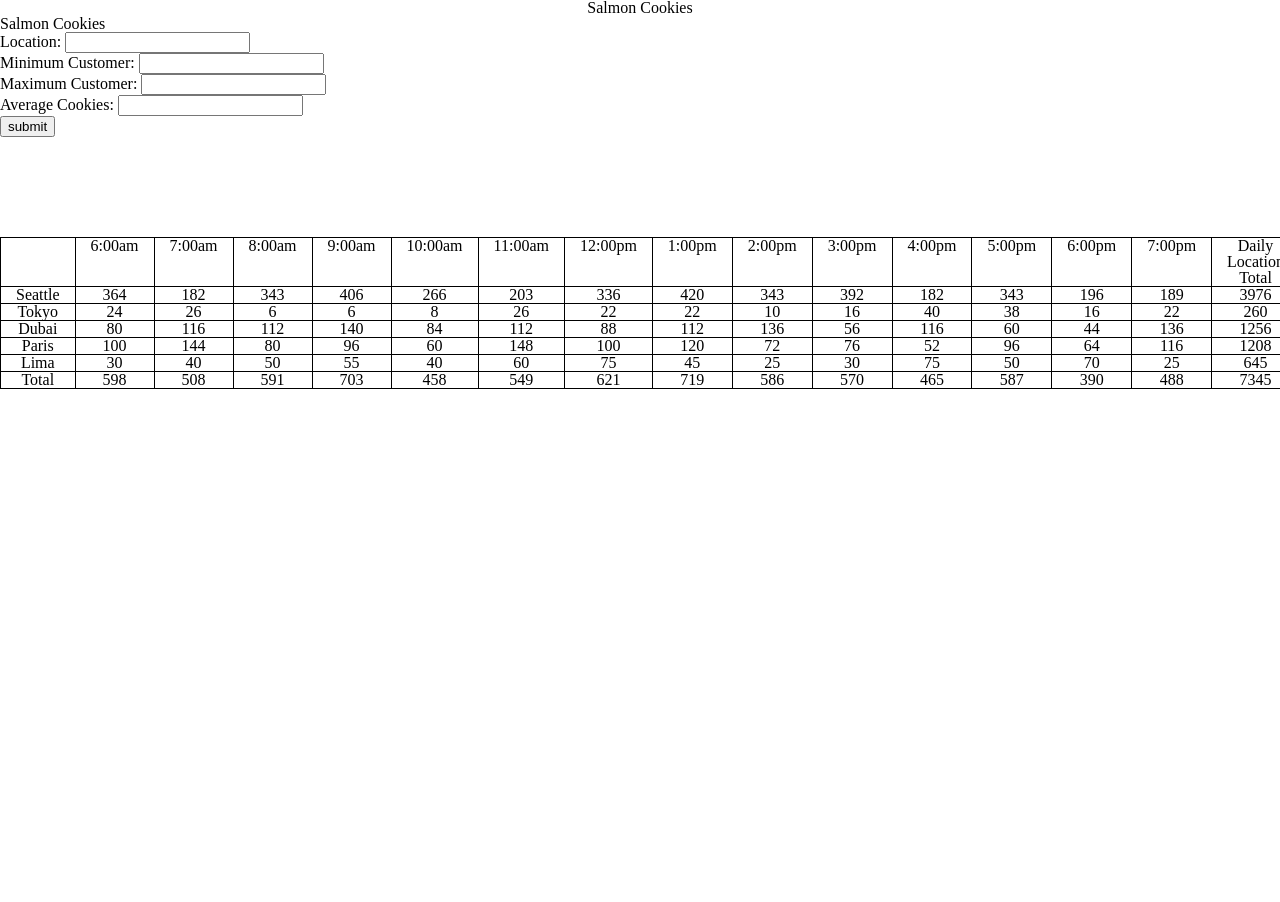
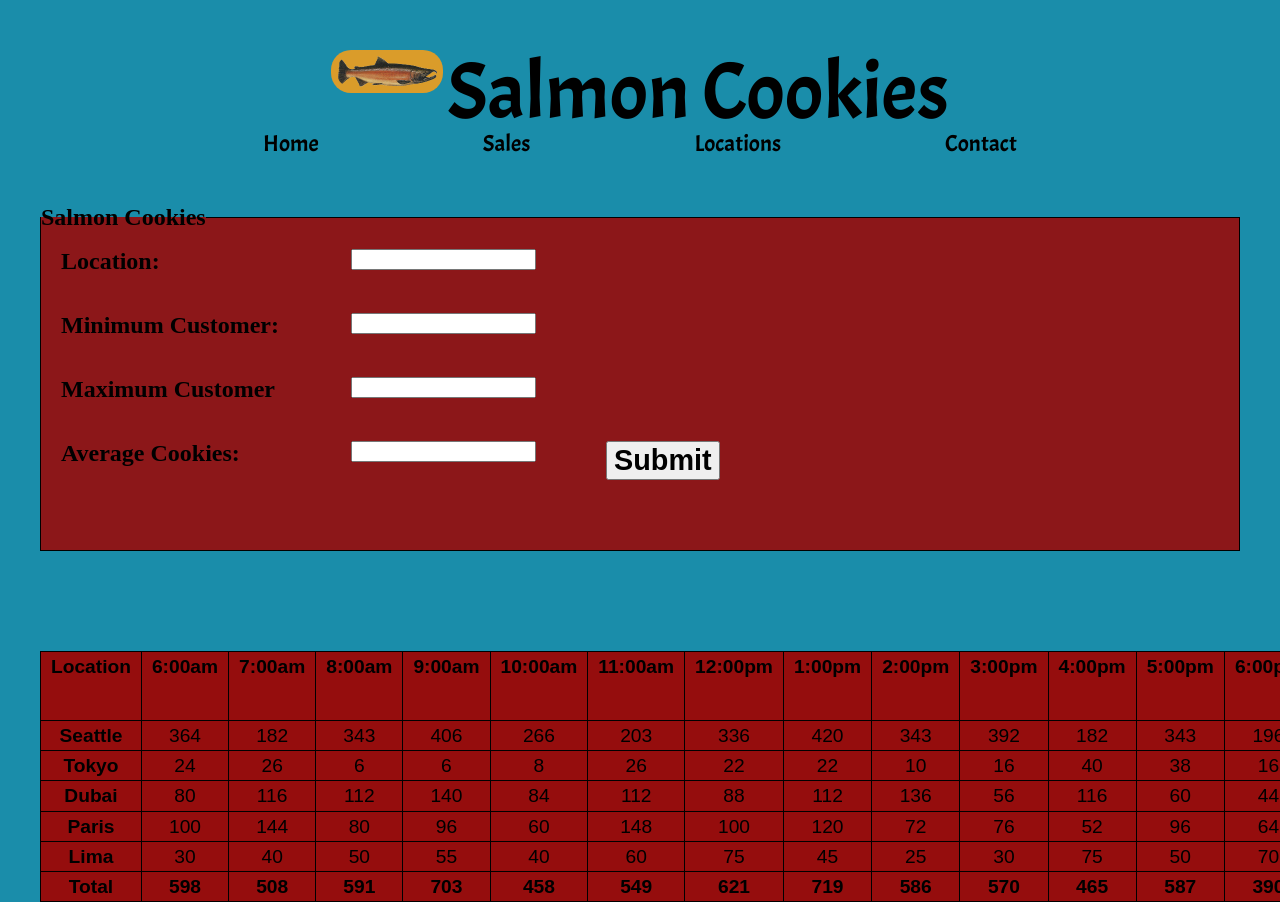
Before and after one commit to JBajracharya/jbajracharya.github.io, a Jekyll site: the page salmon-cookies/sales.html, which Jekyll copies as it is, in a window 1280 px wide. Built offline with Jekyll 4.4.1, drawn with Linux system fonts in a browser that asks for light colours; some web fonts are replaced.

Commit message:
added forms/fixed bugs

```diff
--- a/salmon-cookies/css/styleHome.css
+++ b/salmon-cookies/css/styleHome.css
@@ -1,30 +1,152 @@
 body {
-    background-color: #47abb3;
+    background-color: #1a8daa;
+    margin-left:auto;
+    margin-right:auto;
+    max-width:1200px;
 }
 
-img {
-    /* display: ; */
-    margin-left: 500;
-    margin-right: auto;
-    width: 50%;
+header, #locations {
+    text-align: center;
+    margin: 50px;
 }
+#logo {
+    width: 100px;
+    height: auto;
+    background-color: #da9c2a;
+    padding: 6px;
+    border-radius: 20px;
+    margin-bottom: 25px;
 
-header ul li {
+}
+.heading {
     display: inline;
 }
 
-#logo {
-    width: 20%;
-    height: auto;
-    border: 3px solid brown ;
-    padding: 1.2em;
-    margin-top: 1.5em;
-    margin-left: 1.5em;
-    background-color: #c1aebf;
+#title {
+    /* margin-left: 20%; */
+    font-size: 500%;
+    font-family: 'Acme', sans-serif;
+}
+#subHeadings {
+    text-align: center;
 }
 
-#title {
-    margin-left: 600px;
-    font-size: 5em;
+.sub, a {
+    display: inline;
+    font-family: 'Acme', sans-serif;
+    text-decoration: none;
+    color: black;
+    margin: 40px;
+    font-size: 1.2em;
+}
+
+#allSlides {
+    text-align: center;
+    margin-left: 30%;
+    margin-top: 50px;
+
+}
+.slides {
+    border-radius: 10px;
+    height: 300px;
+
+}
+span {
+    margin: 10px;
+    font-size: 2em;
+    background-color: rgba(218, 156, 42, 1);
+    padding: 5px;
+    border-radius: 20px;
     font-weight: bold;
+    font-family: 'Allerta Stencil', sans-serif;
 }
+span:hover {
+    background-color: #eb0a28;
+    cursor: pointer;
+}
+p {
+    margin: 20px;
+    font-size: 1.5em;
+    font-family: 'Allerta Stencil', sans-serif;
+}
+p:hover {
+    color: #922900;
+}
+
+#locTitle{
+    font-size: 3em;
+    margin: 50px;
+    font-family: 'Allerta Stencil', sans-serif;
+    text-decoration: underline  solid rgba(218, 156, 42, 1);
+}
+#hours {
+    font-size: 2em;
+    margin-top: 50px;
+    font-weight: bold;
+    font-family: 'Acme', sans-serif;
+
+}
+
+footer {
+    position: fixed;
+    bottom: 0px;
+}
+#foot {
+    margin-top: 50px;
+    font-size: 2em;
+}
+
+
+table, th, td {
+    border: 1px solid black;
+    border-collapse: collapse;
+    padding: 5px;
+    padding-left: 10px;
+    padding-right: 10px;
+    background-color: #970c0cea;
+    font-family: sans-serif;
+
+}
+th {
+    font-weight: bold;
+    font-size: 1.2em;
+}
+
+td {
+    text-align: center;
+    font-size: 1.2em;
+}
+
+#tableContainer {
+    margin-top: 100px;
+
+}
+
+fieldset {
+    margin-top: 50px;
+    border: 1px solid ;
+    font-weight: bold;
+    font-size: 1.5em;
+    padding-bottom: 50px;
+    background-color: #970c0cea;
+}
+
+label {
+    display:inline-block;
+    float: left;
+    clear: left;
+    width: 250px;
+    margin: 20px
+}
+
+input {
+    display: inline-block;
+    float: left;
+    margin: 20px;
+  }
+
+  #button {
+      margin-left: 50px;
+      font-size: 1.2em;
+      font-weight: bold;
+  }
--- a/salmon-cookies/sales.html
+++ b/salmon-cookies/sales.html
@@ -1,24 +1,44 @@
 <!DOCTYPE html>
 <html>
+
 <head>
     <title></title>
     <link rel="stylesheet" href="css/reset.css">
-        <link rel="stylesheet" href="css/style.css">
+    <link rel="stylesheet" href="css/styleHome.css">
+    <link rel="stylesheet" href="css/styleHome.css">
+    <link href="https://fonts.googleapis.com/css?family=Acme&display=swap" rel="stylesheet">
+    <link href="https://fonts.googleapis.com/css?family=Allerta+Stencil&display=swap" rel="stylesheet">
 </head>
+
 <body>
-        <h2>Salmon Cookies</h2>
+    <header>
+        <nav>
+            <ul id="heading">
+                <li class="heading"><img id="logo" src="img/salmon.png" alt=""></li>
+                <li class="heading" id="title">Salmon Cookies</li>
+            </ul>
+            <ul id="subHeadings">
+                <li class="sub"><a href="index.html">Home</a></li>
+                <li class="sub"><a href="">Sales</a></li>
+                <li class="sub"><a href="index.html">Locations</a></li>
+                <li class="sub"><a href="">Contact</a></li>
+
+            </ul>
+        </nav>
+    </header>
     <form id="input-form" action="">
         <fieldset>
             <legend>Salmon Cookies</legend>
-                Location: <input type="text" name="location"><br>
-                Minimum Customer: <input type="number" name="minCustomer" required><br>
-                Maximum Customer: <input type="number" name="maxCustomer" required><br>
-                Average Cookies: <input type="number" name="avgCookies" required><br>
+            <label>Location:</label><input type="text" name="location"><br>
+             <label>Minimum Customer:</label><input type="number" name="minCustomer" required><br>
+             <label>Maximum Customer</label><input type="number" name="maxCustomer" required><br>
+            <label>Average Cookies:</label><input type="number" name="avgCookies" required><br>
             <!-- <input type="submit" name="submit" value="Submit"> -->
-                <button>submit</button>
+            <input id="button" type="submit" value="Submit">
         </fieldset>
     </form>
     <div id="tableContainer"></div>
     <script src="script/app.js"></script>
 </body>
+
 </html>
--- a/salmon-cookies/script/app.js
+++ b/salmon-cookies/script/app.js
@@ -1,7 +1,17 @@
+'use strict'
 
 var time = ['6:00am', '7:00am', '8:00am', '9:00am', '10:00am', '11:00am', '12:00pm', '1:00pm', '2:00pm', '3:00pm', '4:00pm', '5:00pm', '6:00pm', '7:00pm']
 
 var allShops = []
+
+
+//function to add element
+function addElement(tag, container, text) {
+    var element = document.createElement(tag);
+    container.appendChild(element);
+    element.textContent = text;
+    return element;
+}
 //creating construction object and converting individual object literals to a blueprint object
 function Shop(location, minCust, maxCust, avgCookie, timePeriod, salesPerHour, totalSales) {
     this.location = location;
@@ -12,109 +22,79 @@ function Shop(location, minCust, maxCust, avgCookie, timePeriod, salesPerHour, t
     this.salesPerHour = salesPerHour;
     this.getCookiesEachHour();
     this.totalSales = totalSales;
+    console.log('total sales', this.totalSales);
 }
 
 
-//calculate cookies each hour and add it to object property
+//calculate cookies each hour, generate random number and add it to object property
 //Need prototype keyword to make method available to all instances
 Shop.prototype.getCookiesEachHour = function () {
     for (var i = 0; i < time.length; i++) {
         var range = this.maxCust - this.minCust;
-        //console.log(this.maxCust);
         var randNumWithinRange = Math.floor(Math.random() * range + this.minCust);
         var salesAnHour = randNumWithinRange * Math.ceil(this.avgCookie);
         this.salesPerHour.push(salesAnHour);
     }
 }
 
-//add static sample shops to the object
-var seattleShop = new Shop('Seattle', 23, 65, 6.3, time, [], 0);
-var tokyoShop = new Shop('Tokyo', 3, 24, 1.2, time, [], 0);
-var dubaiShop = new Shop('Dubai', 11, 38, 3.7, time, [], 0);
-var parisShop = new Shop('Paris', 11, 38, 3.7, time, [], 0);
-var limaShop = new Shop('Lima', 2, 16, 4.6, time, [], 0);
-
-//adding all the shops to array
-allShops.push(seattleShop);
-allShops.push(tokyoShop);
-allShops.push(dubaiShop);
-allShops.push(parisShop);
-allShops.push(limaShop);
+//add static sample shops to the object and pushing object to array
+allShops.push(new Shop('Seattle', 23, 65, 6.3, time, [], 0));
+allShops.push(new Shop('Tokyo', 3, 24, 1.2, time, [], 0));
+allShops.push(new Shop('Dubai', 11, 38, 3.7, time, [], 0));
+allShops.push(new Shop('Paris', 11, 38, 3.7, time, [], 0));
+allShops.push(new Shop('Lima', 2, 16, 4.6, time, [], 0));
 
 
 //create tables
 
 var tableContainer = document.getElementById('tableContainer');
 var tableElement = addElement('table', tableContainer);
-var headerRowElement = addElement('tr', tableElement);
-var locRowElement = addElement('tr', tableElement);
-addElement('th', headerRowElement)
+var headerRowElement = addElement('thead', tableElement);
+var tableBody = addElement('tbody', tableElement);
+var footerElement = addElement('tfoot', tableElement);
+var footerRow = addElement('tr', footerElement);
 
+//adding table head row
+addElement('th', headerRowElement, 'Location')
 for (var i = 0; i < time.length; i++) {
     addElement('th', headerRowElement, time[i]);
 }
-
 addElement('th', headerRowElement, 'Daily Location Total');
 
-//
-function getCookiesList(shop) {
-    var locationRowElement = addElement('tr', tableElement)
-    addElement('th', locationRowElement, shop.location);
+//add sales per hour for each shop and total for each shop
+Shop.prototype.getCookiesListAndTotal = function () {
+    var locationRowElement = addElement('tr', tableBody)
+    addElement('th', locationRowElement, this.location);
     for (var j = 0; j < time.length; j++) {
-        addElement('td', locationRowElement, shop.salesPerHour[j]);
+        addElement('td', locationRowElement, this.salesPerHour[j]);
+        this.totalSales += this.salesPerHour[j];
     }
-    //create total cookies for each location
-    var totalcookies = (function () {
-        var total = 0;
-        for (var i = 0; i < 13; i++) {
-            // debugger;
-            total += shop.salesPerHour[i];
-        }
-        shop.totalSales = total;
-        //console.log('total sales:',shop.totalSales);
-        return total;
 
-    })();
     //add total cookies to each element
-    addElement('td',locationRowElement, totalcookies);
-    //console.log('total',totalcookies)
+    addElement('td', locationRowElement, this.totalSales);
 }
 
 function getAllShopTotal() {
-    var allShops = [seattleShop,tokyoShop,dubaiShop,parisShop,limaShop]
-    var totalElement = addElement('tr', tableElement);
+    var totalElement = addElement('tr', footerElement);
     addElement('th', totalElement, 'Total');
-    for(var i = 0; i < time.length; i++){
+    for (var i = 0; i < time.length; i++) {
         var hourlyTotal = 0;
-        for (var j = 0; j < allShops.length; j++){
-            //console.log('item:', allShops[j]);
+        for (var j = 0; j < allShops.length; j++) {
             hourlyTotal += allShops[j].salesPerHour[i];
         }
         addElement('th', totalElement, hourlyTotal);
     }
 
     var grandTotal = 0;
-    for (var k = 0; k < allShops.length; k++){
+    for (var k = 0; k < allShops.length; k++) {
         grandTotal += allShops[k].totalSales;
     }
     addElement('th', totalElement, grandTotal);
 
 }
 
-getCookiesList(seattleShop);
-getCookiesList(tokyoShop);
-getCookiesList(dubaiShop);
-getCookiesList(parisShop);
-getCookiesList(limaShop);
-getAllShopTotal();
 
-//function to add element
-function addElement(tag, container, text) {
-    var element = document.createElement(tag);
-    container.appendChild(element);
-    element.textContent = text;
-    return element;
-}
+
 
 /////////////////////////////////////////////////
 
@@ -124,26 +104,28 @@ function addElement(tag, container, text) {
 var form = document.getElementById('input-form');
 form.addEventListener('submit', submitHandler);
 
-Shop.prototype.render = function() {
-    console.log('FADFDASFADSF');
-    var locationRowElement = addElement('tr', tableElement);
-    addElement('th', locationRowElement, allShops[0].location);
+Shop.prototype.render = function () {
+    var locationRowElement = addElement('tr', tableBody);
+    addElement('th', locationRowElement, this.location);
+    for (var i = 0; i < time.length; i++) {
+        addElement('td', locationRowElement, this.salesPerHour[i]);
+    }
+
+    addElement('td', locationRowElement, this.totalSales);
+
 }
 
-// add new shop as value added in the page
+// add new shop from the user input
 function submitHandler(event) {
     event.preventDefault();
-    console.log('click');
-    var addingNewShop = new Shop(event.target.location.value, parseInt(event.target.minCustomer.value), parseInt(event.target.maxCustomer.value), parseInt(event.target.avgCookies.value), time, [], 0);
-    console.log('FADFDASFADSF');
+    var addingNewShop = new Shop(event.target.location.value, parseInt(event.target.minCustomer.value), parseInt(event.target.maxCustomer.value), parseInt(event.target.avgCookies.value), time, []);
     allShops.push(addingNewShop);
-
+    footerElement.innerHTML = '';
+    addingNewShop.render();
+    getAllShopTotal();
     event.target.reset();
-
-
-    addingNewShop.render();
-
-    console.log(addingNewShop);
-
 }
-console.log(allShops);
+for (var shop of allShops) {
+    shop.getCookiesListAndTotal();
+}
+getAllShopTotal();
```
Also changed, not shown: salmon-cookies/.eslintrc.json (added, +50 -0 lines), salmon-cookies/index.html (+57 -17 lines), salmon-cookies/script/home.js (added, +17 -0 lines), 3 other files. Lines whose indentation alone changed are shown as unchanged.
